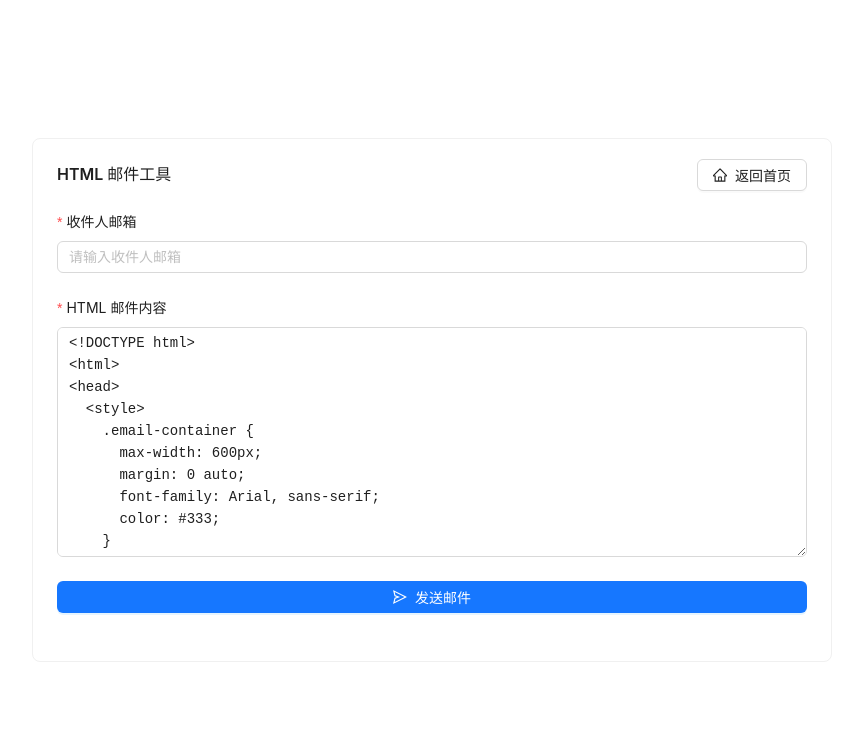
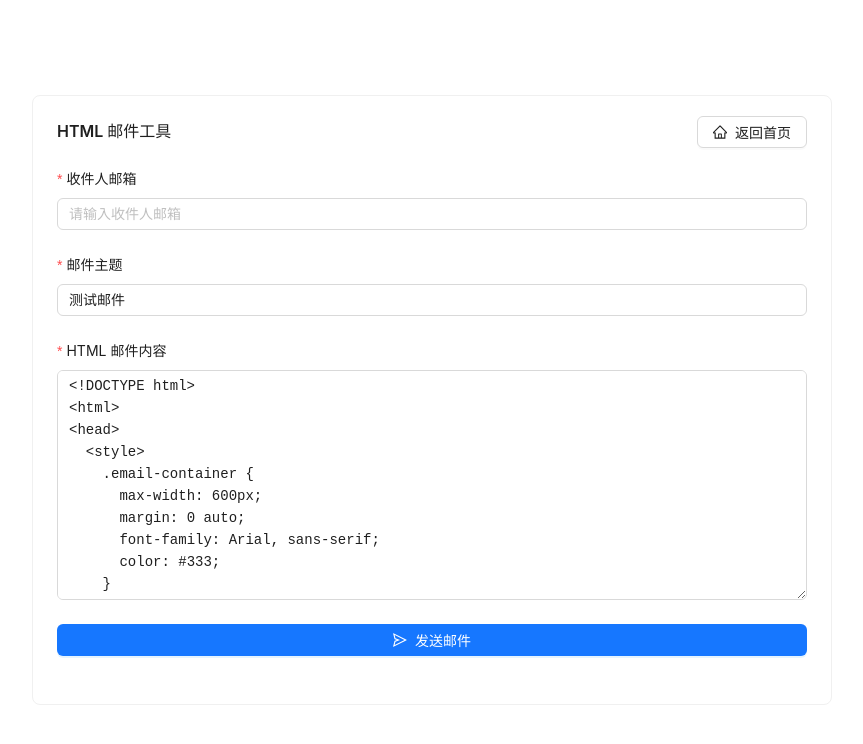
Before and after one commit to alpacachen/html-mail, a React (Vite) app in the folder client/: page /html-mail in a window 1280 px wide. Shown: the top 744 px of the page, without its empty margins (208-1071 px from the left). Built offline with nearby package versions, Linux system fonts and the light colour scheme.

Commit message:
支持配置邮件主体

```diff
--- a/client/src/pages/HtmlMail.tsx
+++ b/client/src/pages/HtmlMail.tsx
@@ -17,12 +17,14 @@ const HtmlMail: React.FC = () => {
   React.useEffect(() => {
     form.setFieldsValue({
       content: defaultHtmlTemplate,
+      subject: "测试邮件",
     });
   }, [form]);
 
   const handleSendEmail = async (values: {
     email: string;
     content: string;
+    subject: string;
   }) => {
     try {
       setSending(true);
@@ -97,6 +99,14 @@ const HtmlMail: React.FC = () => {
           </Form.Item>
 
           <Form.Item
+            label="邮件主题"
+            name="subject"
+            rules={[{ required: true, message: "请输入邮件主题" }]}
+          >
+            <Input placeholder="请输入邮件主题" />
+          </Form.Item>
+
+          <Form.Item
             label="HTML 邮件内容"
             name="content"
             rules={[{ required: true, message: "请输入邮件内容" }]}
```
Also changed, not shown: 2 other files (tests, documents, lock files or other folders).
